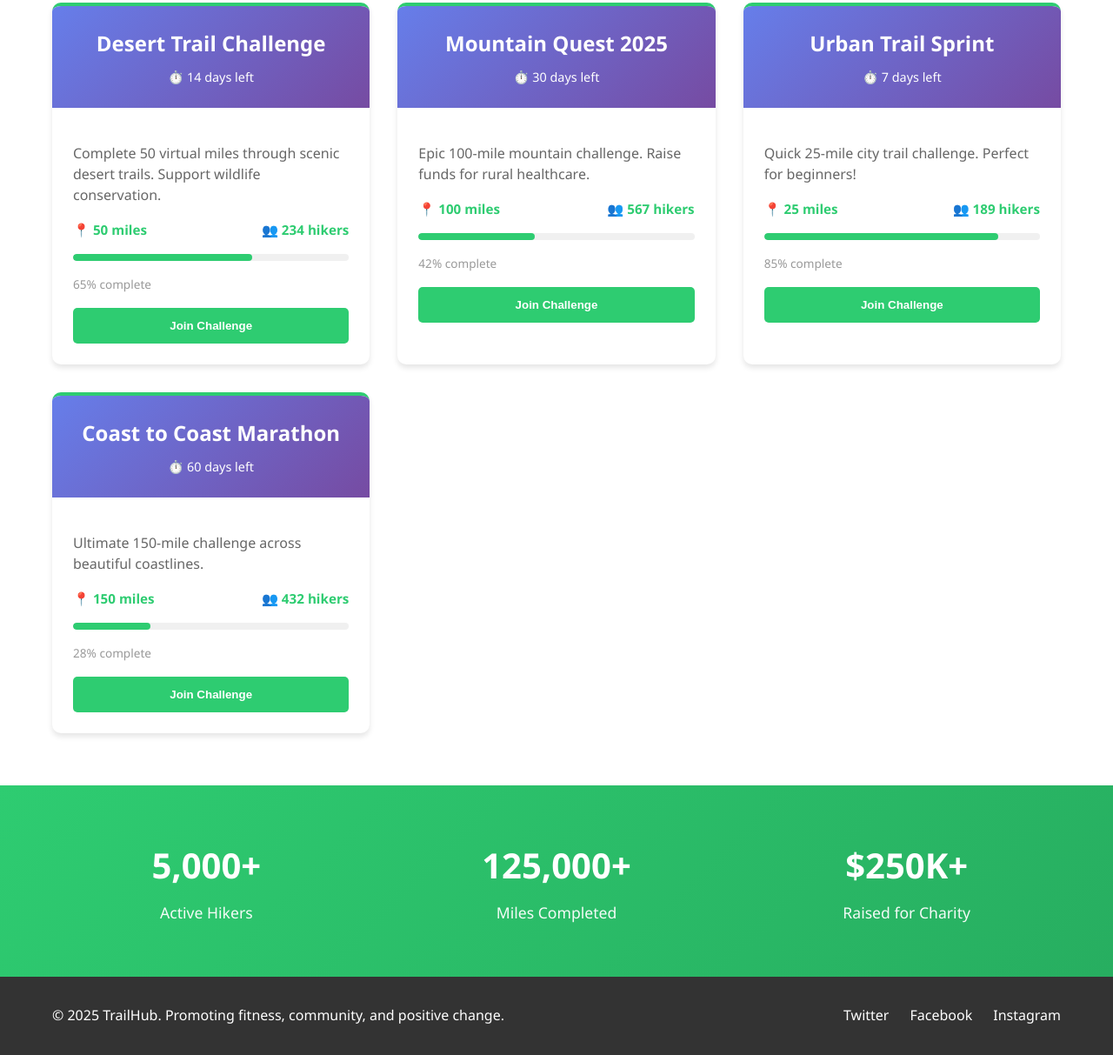
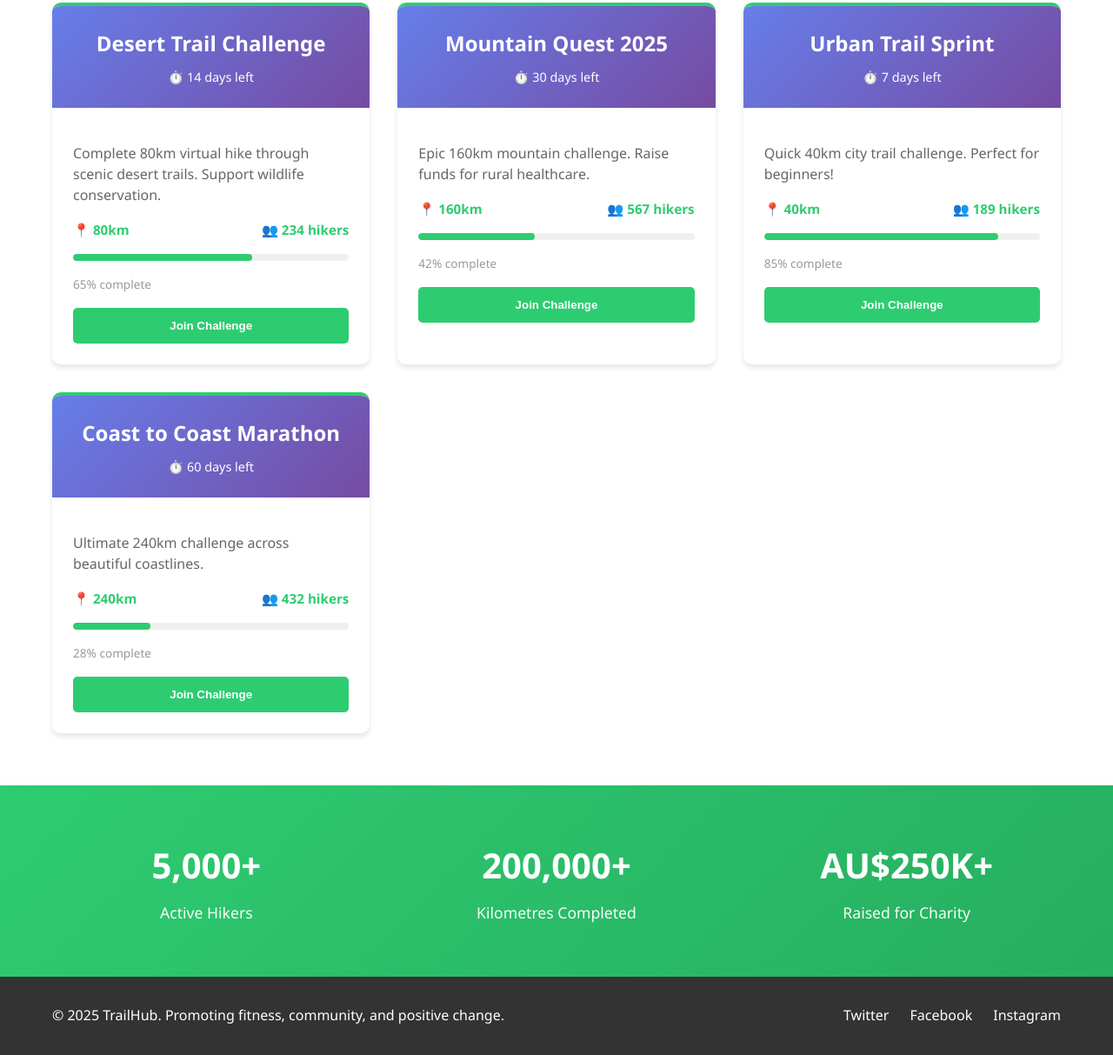
Before and after one commit to Roosterfan/trailhub, a website: page public/index.html in a window 1280 px wide. Shown: the part 1170-2383 px from the top of the page at 87% size. Drawn offline with Linux system fonts and the light colour scheme.

Commit message:
Convert to metric system (kilometres) for Australian audience

```diff
--- a/public/app.js
+++ b/public/app.js
@@ -1,40 +1,40 @@
-// Sample challenges data
+// Sample challenges data - ALL METRIC (km, not miles)
 const challenges = [
     {
         id: 1,
         name: "Desert Trail Challenge",
-        miles: 50,
+        km: 80,
         daysLeft: 14,
         participants: 234,
         progress: 65,
-        description: "Complete 50 virtual miles through scenic desert trails. Support wildlife conservation."
+        description: "Complete 80km virtual hike through scenic desert trails. Support wildlife conservation."
     },
     {
         id: 2,
         name: "Mountain Quest 2025",
-        miles: 100,
+        km: 160,
         daysLeft: 30,
         participants: 567,
         progress: 42,
-        description: "Epic 100-mile mountain challenge. Raise funds for rural healthcare."
+        description: "Epic 160km mountain challenge. Raise funds for rural healthcare."
     },
     {
         id: 3,
         name: "Urban Trail Sprint",
-        miles: 25,
+        km: 40,
         daysLeft: 7,
         participants: 189,
         progress: 85,
-        description: "Quick 25-mile city trail challenge. Perfect for beginners!"
+        description: "Quick 40km city trail challenge. Perfect for beginners!"
     },
     {
         id: 4,
         name: "Coast to Coast Marathon",
-        miles: 150,
+        km: 240,
         daysLeft: 60,
         participants: 432,
         progress: 28,
-        description: "Ultimate 150-mile challenge across beautiful coastlines."
+        description: "Ultimate 240km challenge across beautiful coastlines."
     }
 ];
 
@@ -61,7 +61,7 @@ function loadChallenges() {
                     ${challenge.description}
                 </div>
                 <div class="challenge-info">
-                    <span>📍 ${challenge.miles} miles</span>
+                    <span>📍 ${challenge.km}km</span>
                     <span>👥 ${challenge.participants} hikers</span>
                 </div>
                 <div class="challenge-progress">
--- a/public/index.html
+++ b/public/index.html
@@ -72,15 +72,16 @@
             <p>Active Hikers</p>
         </div>
         <div class="stat-item">
-                <h3>125,000+</h3>
-                <p>Miles Completed</p>
+            <h3>200,000+</h3>
+            <p>Kilometres Completed</p>
         </div>
         <div class="stat-item">
-                <h3>$250K+</h3>
+            <h3>AU$250K+</h3>
             <p>Raised for Charity</p>
         </div>
     </div>
 </section>
+
 
     <!-- Footer -->
     <footer>
```
Lines whose indentation alone changed are shown as unchanged.
